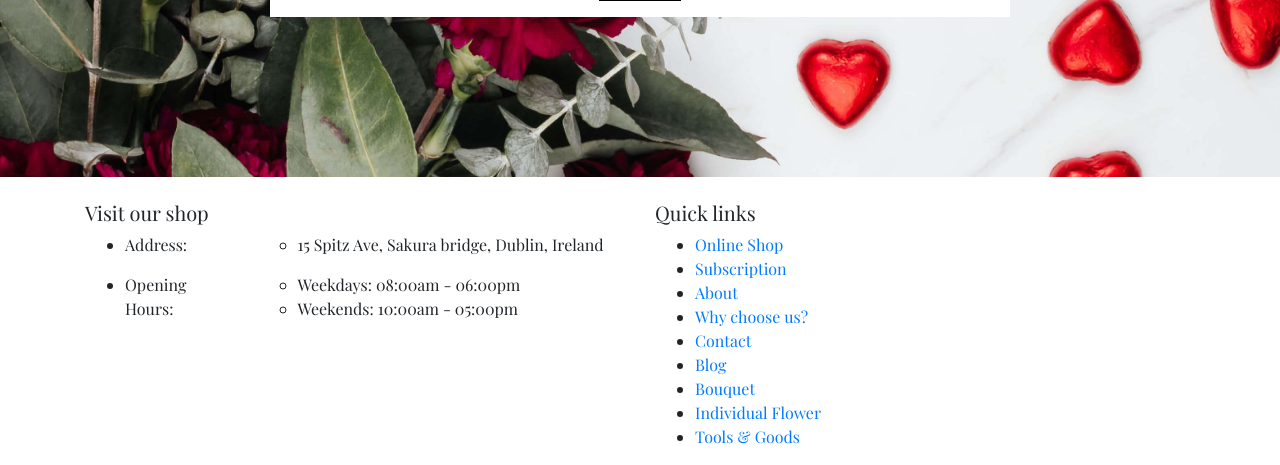
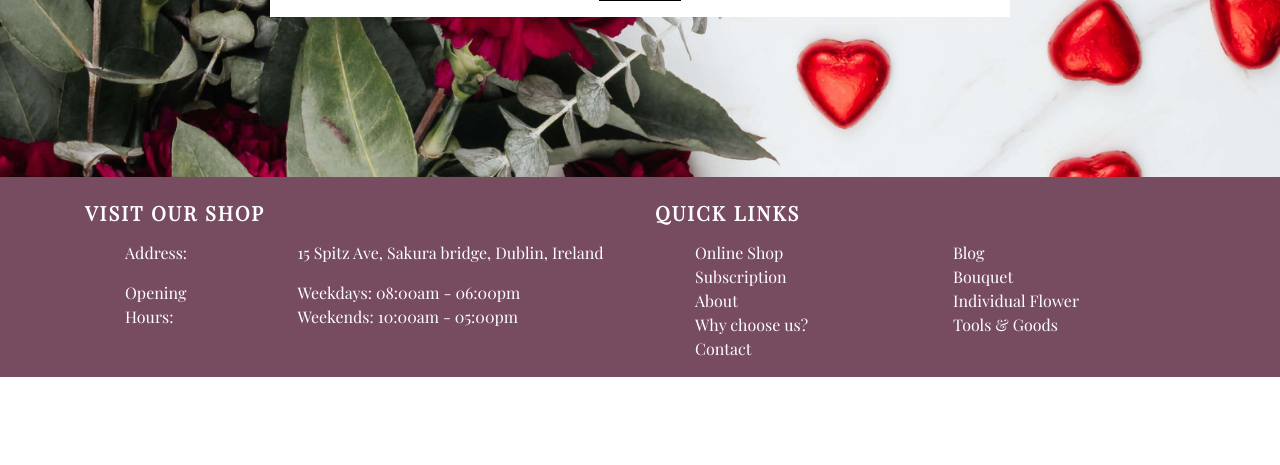
Before and after one commit to AsunaMasuda/FloweryDays, a Django app: page / in a window 1280 px wide. Shown: the part 2947-3412 px from the top of the page. After the commit the page ends 3324 px from the top, so only its background shows below. Run offline with Django 3.2, Linux system fonts and the light colour scheme; some libraries are stand-ins or nearby versions.

Commit message:
Add background and font styling to Footer section in base.css

```diff
--- a/static/css/base.css
+++ b/static/css/base.css
@@ -1,5 +1,13 @@
 footer, header, section {
     display: block;
+}
+
+ul, li {
+    list-style-type: none;
+}
+
+a {
+    transition: all 0.25s ease-in-out;
 }
 
 /** Disable default decorations for Links **/
@@ -216,6 +224,7 @@ body {
     border-radius: 50%;
 }
 
+
 /** Contact **/
 
 .bg-contact {
@@ -229,3 +238,31 @@ body {
 .ct-contact {
     background-color: white;
 }
+
+
+/** Footer **/
+
+.footer-all {
+    background-color: #774c60;
+    color: white;
+}
+
+.footer-title {
+    margin-bottom: 1rem;
+    letter-spacing: .1em;
+    text-transform: uppercase;
+    font-weight: bold;
+}
+
+.footer-corporate-list > li > a {
+    color: white;
+}
+
+.footer-corporate-list > li > a:hover {
+    color: #eacdc2;
+}
+
+.footer-corporate-list {
+    columns: 2;
+    break-inside: avoid;
+}
```
